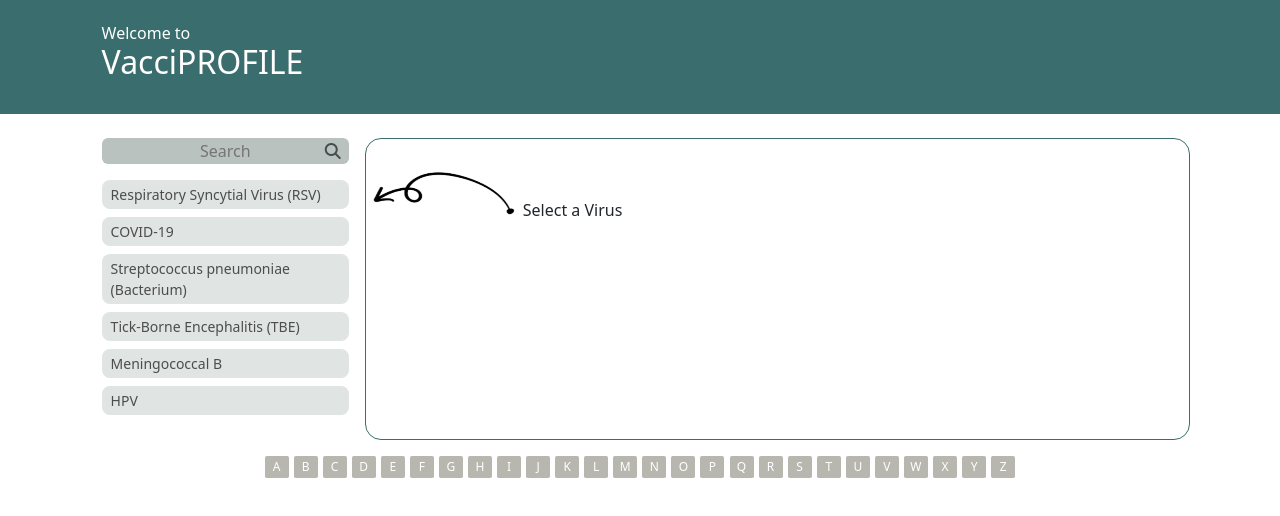
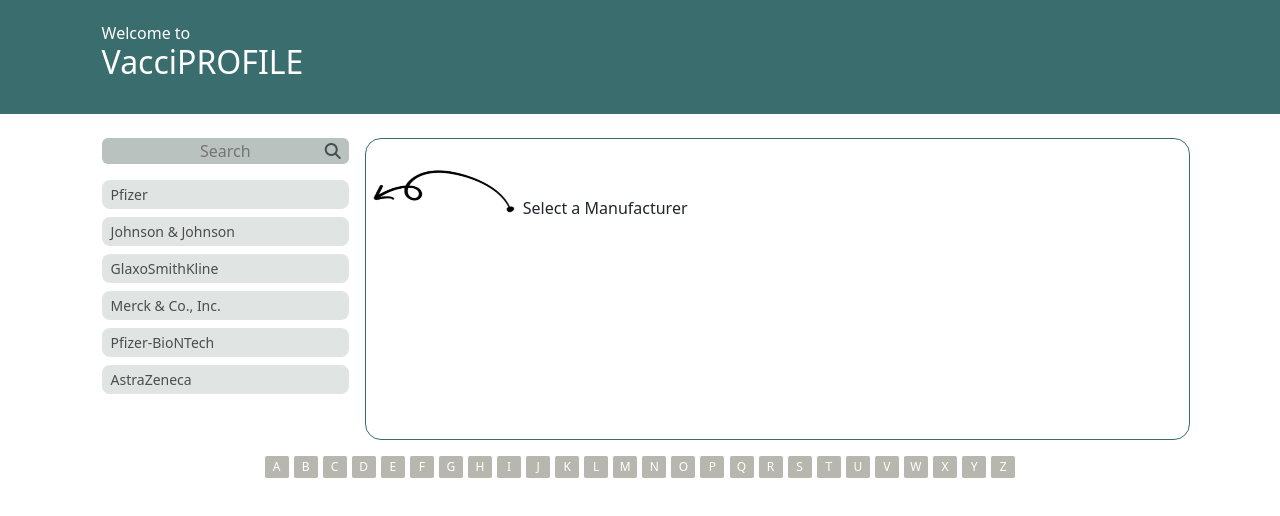
Before and after one commit to gudaedujobs/vacciprofile, a React (Create React App) app in the folder client/: page / in a window 1280 px wide. Shown: the top 516 px of the page. Built offline with nearby package versions, Linux system fonts and the light colour scheme.

Commit message:
Update index

```diff
--- a/client/src/App.js
+++ b/client/src/App.js
@@ -21,17 +21,25 @@
     const [selectedManufacturer, setSelectedManufacturer] = useState({});
     const [selectedAccreditation, setSelectedAccreditation] = useState(vaccines[0].accreditation[0])
     const [detailsType, setDetailsType] = useState("Virus");
+    const [manufacturersList, setManufacturersList] = useState(manufacturers);
 
-    const filterViruses = virusList => {
-        return activeFilters.firstAlphabet !== '' ? filterVirusesByAlphabet(virusList) : virusList;
+    const filterManufacturers = manufacturers => {
+        return activeFilters.firstAlphabet !== '' ? filterManufacturersByAlphabet(manufacturers) : manufacturers;
     }
 
-    const filterVirusesByAlphabet = virusList => {
-        return virusList.filter(virus => virus.name.startsWith(activeFilters.firstAlphabet));
+    const filterManufacturersByAlphabet = manufacturers => {
+        return manufacturers.filter(manufacturer => manufacturer.name.startsWith(activeFilters.firstAlphabet));
     }
 
     const handleSearch = keyword => {
-        // Handle search logic here
+        const searchKeyword = keyword.trim().toLowerCase();
+
+        const filteredArray = manufacturers.filter(manufacturer =>
+            manufacturer.name.toLowerCase().includes(searchKeyword) ||
+            manufacturer.description.toLowerCase().includes(searchKeyword)
+        );
+
+        setManufacturersList(filteredArray);
     };
 
     const handleSelectVirus = virus => {
@@ -42,14 +50,13 @@
         setActiveFilters({...activeFilters, firstAlphabet: ''});
     };
 
-    const handleSelectVaccine = name => {
-        const vaccine = vaccines.find(vaccine=> vaccine.name === name);
+    const handleSelectVaccine = vx => {
+        const vaccine = vaccines.find(vaccine=> vaccine.name === vx.name);
         setSelectedVaccine(vaccine);
         setDetailsType("Vaccine");
     };
 
-    const handleSelectManufacturer = () => {
-        const manufacturer = manufacturers.find(manufacturer=> manufacturer.manufacturerId === selectedVaccine.manufacturerId);
+    const handleSelectManufacturer = manufacturer => {
         setSelectedManufacturer(manufacturer);
         setDetailsType("Manufacturer");
     };
@@ -63,27 +70,17 @@
         return vaccines.find(vaccine => vaccine.vaccineId === vaccineId);
     };
 
-    const getCountriesByVaccine = () => {
-        const vaccine = getVaccineById(selectedVaccine.vaccineId);
+    const getVirusByVaccine = vaccine => {
+        return viruses.find(virus => virus.virusId === vaccine.virusId);
+    };
+
+    const getCountriesByVaccine = vx => {
+        const vaccine = getVaccineById(vx.vaccineId);
         return vaccine.countries.join(', ');
     };
 
-    const getManufacturerByVaccine = () => {
-        const manufacturer = manufacturers.find(manufacturer=>manufacturer.manufacturerId===selectedVaccine.manufacturerId)
-        return manufacturer.name;
-    };
-
-    const getRecommendationByVaccine = () => {
-        return selectedVaccine.recommendation;
-    };
-
-    const getVaccineNames = vaccinesArray => {
-        if (!vaccinesArray || vaccinesArray.length === 0) return ['-'];
-
-        return vaccinesArray.map(vaccine => {
-            const vaccineDetail = getVaccineById(vaccine.vaccineId);
-            return vaccineDetail ? vaccineDetail.name : '-';
-        });
+    const getRecommendationByVaccine = vx => {
+        return vx.recommendation;
     };
 
     const getVaccinesByAccreditation = () => {
@@ -122,16 +119,15 @@
                 <Header/>
                 <div className='row py-4'>
                     <Sidebar
-                        viruses={viruses}
-                        filterViruses={filterViruses}
-                        selectedVirus={selectedVirus}
-                        handleSelectVirus={handleSelectVirus}
+                        manufacturersList={manufacturersList}
+                        filterManufacturers={filterManufacturers}
+                        selectedManufacturer={selectedManufacturer}
+                        handleSelectManufacturer={handleSelectManufacturer}
                         handleSearch={handleSearch}
                     />
                     <Main
-                        viruses={viruses}
+                        manufacturersList={manufacturersList}
                         activeFilters={activeFilters}
-                        filterViruses={filterViruses}
                         selectedVirus={selectedVirus}
                         selectedVaccine={selectedVaccine}
                         selectedManufacturer={selectedManufacturer}
@@ -141,11 +137,10 @@
                         handleSelectVaccine={handleSelectVaccine}
                         handleSelectManufacturer={handleSelectManufacturer}
                         handleSelectAccreditation={handleSelectAccreditation}
+                        getVirusByVaccine={getVirusByVaccine}
                         getCountriesByVaccine={getCountriesByVaccine}
-                        getVaccineNames={getVaccineNames}
                         getVaccinesByManufacturer={getVaccinesByManufacturer}
                         getVaccinesByAccreditation={getVaccinesByAccreditation}
-                        getManufacturerByVaccine={getManufacturerByVaccine}
                         getRecommendationByVaccine={getRecommendationByVaccine}
                         italizeScientificNames={italizeScientificNames}
                         convertCamelCaseToReadable={convertCamelCaseToReadable}
--- a/client/src/App.scss
+++ b/client/src/App.scss
@@ -116,12 +116,12 @@
 .arrow-image {
     width: 150px;
     height: 65px;
-    top: 19px;
+    top: 17px;
     left: 0px;
 }
 
 .select-prompt {
-    top: 59px;
+    top: 57px;
     left: 157px;
 }
 
--- a/client/src/assets/data/manufacturers.json
+++ b/client/src/assets/data/manufacturers.json
@@ -30,28 +30,6 @@
             { "vaccineId": 8 }
         ],
         "link": "https://www.pfizer.com/products/product-list"
-    },
-    {
-        "manufacturerId": 5,
-        "name": "Pfizer-BioNTech",
-        "description": "STAY TUNED FOR MORE INFORMATION",
-        "information": {
-            "founded": "",
-            "headquarters": "",
-            "ceo": "",
-            "revenue": "",
-            "operatingIncome": "",
-            "netIncome": "",
-            "totalAssets": "",
-            "totalEquity": "",
-            "numberOfEmployees": "",
-            "sources": [
-            ]
-        },
-        "vaccines": [
-            { "vaccineId": 2 },
-            { "vaccineId": 4 }
-        ]
     },
     {
         "manufacturerId": 2,
@@ -148,6 +126,28 @@
         ]
     },
     {
+        "manufacturerId": 5,
+        "name": "Pfizer-BioNTech",
+        "description": "STAY TUNED FOR MORE INFORMATION",
+        "information": {
+            "founded": "",
+            "headquarters": "",
+            "ceo": "",
+            "revenue": "",
+            "operatingIncome": "",
+            "netIncome": "",
+            "totalAssets": "",
+            "totalEquity": "",
+            "numberOfEmployees": "",
+            "sources": [
+            ]
+        },
+        "vaccines": [
+            { "vaccineId": 2 },
+            { "vaccineId": 4 }
+        ]
+    },
+    {
         "manufacturerId": 6,
         "name": "AstraZeneca",
         "description": "TBU"
--- a/client/src/components/Accreditation.js
+++ b/client/src/components/Accreditation.js
@@ -6,7 +6,7 @@
     getVaccinesByAccreditation
 }) => {
     return <div>
-        <h4 className='report-heading text-center'>{selectedAccreditation}</h4>
+        <h4 className='report-heading'>{selectedAccreditation}-approved Vaccines</h4>
         <div className='table-responsive'>
             <table className='table table-light w-100 m-0 mt-3'>
                 <thead>
--- a/client/src/components/Main.js
+++ b/client/src/components/Main.js
@@ -7,9 +7,8 @@
 import Accreditation from './Accreditation';
 
 const Main = ({
-    viruses,
+    manufacturersList,
     activeFilters,
-    filterViruses,
     selectedVirus,
     selectedVaccine,
     selectedManufacturer,
@@ -17,12 +16,10 @@
     detailsType,
     handleSelectVirus,
     handleSelectVaccine,
-    handleSelectManufacturer,
     handleSelectAccreditation,
     getCountriesByVaccine,
-    getVaccineNames,
+    getVirusByVaccine,
     getVaccinesByManufacturer,
-    getManufacturerByVaccine,
     getVaccinesByAccreditation,
     getRecommendationByVaccine,
     italizeScientificNames,
@@ -30,27 +27,28 @@
 }) => {
     return <div className='view-container bg-white col-6 col-sm-8 col-lg-9 p-0 slide-left'>
         <div className='border border-primary border-1 rounded-4'>
-            { filterViruses(viruses).length === 0 ? <div className='empty-view d-flex justify-content-center align-items-center'>
+            { manufacturersList.length === 0 ? <div className='empty-view d-flex justify-content-center align-items-center'>
                     {/* <a>Clear filters</a> */}
-                </div> : (activeFilters.firstAlphabet || JSON.stringify(selectedVirus) === '{}') ? <div className='empty-view position-relative'>
+                </div> : (activeFilters.firstAlphabet || JSON.stringify(selectedManufacturer) === '{}')
+                ? <div className='empty-view position-relative'>
                 <img className='arrow-image position-absolute' src="/images/arrow.png" alt="Arrow" width={100} height={100}/>
-                <span className='select-prompt position-absolute'>Select a Virus</span>
+                <span className='select-prompt position-absolute'>Select a Manufacturer</span>
             </div> : <>
-                <h1 className='heading text-primary px-3 pt-2'>Updated Virus-Reported Data</h1>
-                <NavigationTable
+                <h1 className='heading text-primary px-3 pt-2'>Updated {selectedManufacturer.name} Reported Data</h1>
+                {getVaccinesByManufacturer().length>0
+                ? <NavigationTable
                     detailsType={detailsType}
                     selectedVirus={selectedVirus}
                     selectedVaccine={selectedVaccine}
                     selectedAccreditation={selectedAccreditation}
                     handleSelectVirus={handleSelectVirus}
                     handleSelectVaccine={handleSelectVaccine}
-                    handleSelectManufacturer={handleSelectManufacturer}
                     handleSelectAccreditation={handleSelectAccreditation}
+                    getVaccinesByManufacturer={getVaccinesByManufacturer}
+                    getVirusByVaccine={getVirusByVaccine}
                     getCountriesByVaccine={getCountriesByVaccine}
-                    getVaccineNames={getVaccineNames}
-                    getManufacturerByVaccine={getManufacturerByVaccine}
                     getRecommendationByVaccine={getRecommendationByVaccine}
-                />
+                />:``}
                 <div className='details-container px-3 pt-2 pb-3'>
                     {detailsType==="Virus"
                     ? <Virus
--- a/client/src/components/Sidebar.js
+++ b/client/src/components/Sidebar.js
@@ -1,6 +1,6 @@
 import React from 'react';
 
-const Sidebar = ({ viruses, filterViruses, selectedVirus, handleSelectVirus, handleSearch }) => {
+const Sidebar = ({ manufacturersList, filterManufacturers, selectedManufacturer, handleSelectManufacturer, handleSearch }) => {
     return <div className='sidebar col-6 col-sm-4 col-lg-3 pe-3 slide-right'>
         <div className='search-container'>
             <span className="position-relative">
@@ -8,9 +8,9 @@
                 <i className="fa fa-search position-absolute top-50 translate-middle-y end-0 me-2 text-muted" aria-hidden="true"></i>
             </span>
         </div>
-        <div className='virus-list mt-3'>
-            {filterViruses(viruses).map((virus, i) => (
-                <div key={i} className={`sidebar-item bg-light text-dark rounded-3 py-1 mt-2 ${selectedVirus === virus ? 'active' : 'inactive'}`} onClick={() => handleSelectVirus(virus)}>{virus.name}</div>
+        <div className='Manufacturer-list mt-3'>
+            {filterManufacturers(manufacturersList).map((manufacturer, i) => (
+                <div key={i} className={`sidebar-item bg-light text-dark rounded-3 py-1 mt-2 ${selectedManufacturer === manufacturer ? 'active' : 'inactive'}`} onClick={() =>handleSelectManufacturer(manufacturer)}>{manufacturer.name}</div>
             ))}
         </div>
     </div>
```
Also changed, not shown: client/src/components/Manufacturer.js (+1 -26 lines), client/src/components/NavigationTable.js (+18 -33 lines).
